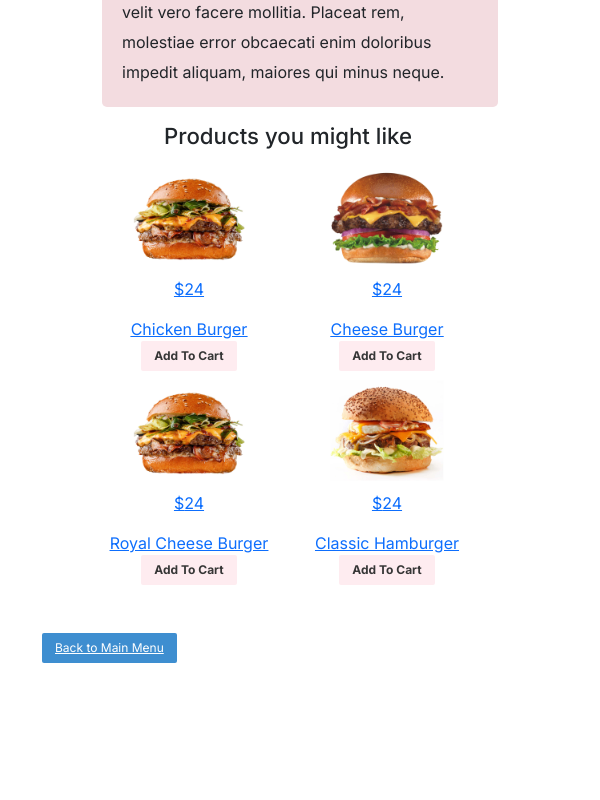
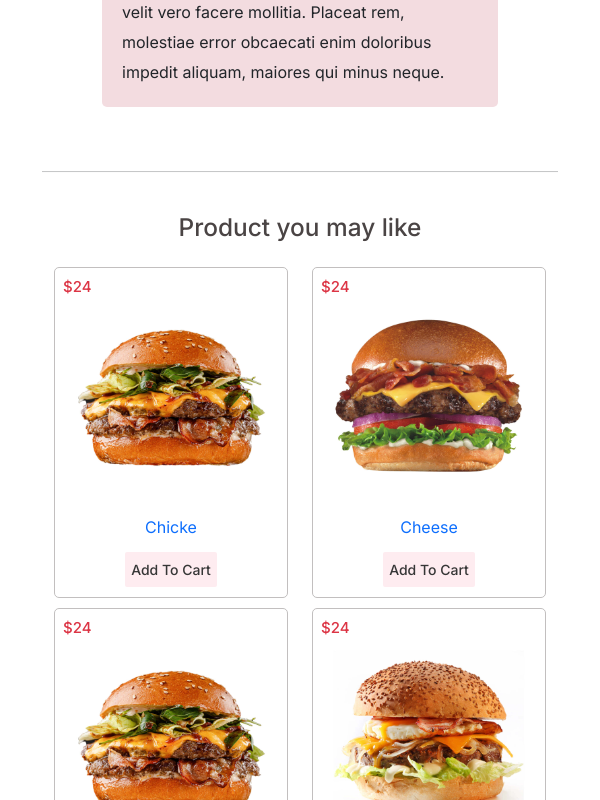
Before and after one commit to nevine1/next-redux-restaurant-reservation-online, a Next.js app: page /pages/menus/01 in a window 600 px wide. Shown: the part 1540-2340 px from the top of the page. Before the commit the page ends 2203 px from the top, so only its background shows below. Built offline with nearby package versions, Linux system fonts and the light colour scheme.

Commit message:
new changes for responsive

```diff
--- a/app/components/HomePage.js
+++ b/app/components/HomePage.js
@@ -107,7 +107,7 @@ const HomePage = () => {
                 <Row>
                     {
                     filteredFood.map((product) =>(
-                    <Col md={3} lg={3} sm={6} key={product.id}>
+                    <Col md={3} lg={3} sm={6} xs={12} key={product.id}>
                         <FoodItem {...product}/>
                     </Col>
                         ))
--- a/app/components/UI/FoodItem.js
+++ b/app/components/UI/FoodItem.js
@@ -19,11 +19,10 @@ const FoodItem = ({id, title, price, category, image01}) => {
       <Image src={image01} alt={title} height={120} width={120} className={styles.img}/>
       <p className={styles.price}>${price}</p>
       <div className={styles.itemAddTo}>
-        <Link href={`/pages/menus/${id}`}>{title}</Link>
+        <Link href={`/pages/menus/${id}`} className={styles.titleFoodItem}>{title.slice(0,6)}</Link>
         <button
-          className={`styles.itemBtn button is-danger is-light  is-small has-text-dark`}
+          className={`${styles.itemBtn} button is-danger is-light  is-small has-text-dark`}
             onClick={handleClick}
-            style={{fontWeight: 'bold'}}
           >Add To Cart</button>
       </div>
     </div>
--- a/app/components/UI/Search.js
+++ b/app/components/UI/Search.js
@@ -85,7 +85,7 @@ const pageChange = ({selected}) =>{
                             <h2 className={styles.searchHeading}>This item is not existing, Try again please.</h2>
                         ):(
                             displayPage.map((product) =>(
-                                <Col md={3} lg={3} sm={6} key={product.id}>
+                                <Col md={3} lg={3} sm={6} xs={12} key={product.id}>
                                     <FoodItem {...product}/>
                                 </Col>
                             ))
--- a/app/components/UI/cart/Cart.js
+++ b/app/components/UI/cart/Cart.js
@@ -15,7 +15,7 @@ const Cart = () => {
           <h2 className={styles.cartHeading}>CartItems </h2>
 
         </div>
-        {
+        {/* {
           cartItems.length === 0 ?
             <h4 className={`text-align-center alert alert-danger ${styles.cartItemsHeading}`}>
                Cart is empty
@@ -40,7 +40,7 @@ const Cart = () => {
 
             ))
             </Row>
-        }
+        } */}
       </div>
 
     </>
--- a/app/pages/menus/[id]/page.js
+++ b/app/pages/menus/[id]/page.js
@@ -104,24 +104,19 @@ const page = () => {
 
           </div>
         </Col>
+      </Row>
+      <hr/>
+      <Row className={`${styles.products} d-flex  text-align-center align-items-center`}>
+        <h3 className={styles.detailsHeading2}>Product you may like</h3>
+            {
+              relatedProducts.map((product) =>(
+              <Col lg="3" md="3" sm="6" key={product.id}>
+                <FoodItem {...product} />
+              </Col>
+              ))
 
-
-        <Row className={`d-flex align-content-center justify-content-between text-center ${styles.products}`} >
-          <Col lg="12">
-              <h4>Products you might like</h4>
-          </Col>
-              {relatedProducts.map((product) =>(
-
-                <Col key={product.id} lg="3" md="3" sm="6" >
-
-                    <Link href={`/pages/menus/${product.id}`}>
-                      <FoodItem {...product}/>
-                    </Link>
-
-                </Col>
-              ))}
-          </Row>
-      </Row>
+            }
+        </Row>
       <Link href="/pages/menus" className="button is-info is-small">Back to Main Menu</Link>
      </Container>
 
--- a/app/styles/Styles.module.scss
+++ b/app/styles/Styles.module.scss
@@ -2,6 +2,7 @@ $main-blur: #00aae7;
 $main-blue2: #0099ff;
 $main-red: #dc3545;
 $main-txt-color: #2d2d2d;
+$main-txt-color2: #4a4444;
 $main-bg-color: #f4f4f4;
 $main-bg-dark: #1e1c2a;
 $navbar-bg: #021e39;
@@ -14,7 +15,12 @@ $main-line-height: 37px;
 $main-transition: all 0.5s ease-in-out;
 $title-color: #585b5f;
 $pink-bg: rgb(243, 220, 224);
-/*================================== body =======================*/
+
+.btnItem{
+  padding: 3px 5px;
+  font-size: 15px;
+  font-weight: 500;
+}
 
 /*=================================== header ===================================*/
 .navbar{
@@ -128,6 +134,165 @@ $pink-bg: rgb(243, 220, 224);
   }
 }
 /*==================================== end of navbar styles ======================*/
+
+/*============================= itemComponent Styles ====================*/
+.itemComponent{
+  background-color: #fff;
+  padding: 10px;
+  border-radius: 5px;
+  margin: 10px 20px;
+  border-radius: 5px;
+  border: 1px solid rgb(194, 191, 191);
+  position: relative;
+  overflow:hidden;
+  font-size:16px;
+  .img{
+    margin:5px auto;
+    text-align: center;
+    display:flex;
+    flex-direction: column;
+    align-items: center;
+    width: auto;
+    border-radius: 5px;
+    transition: all 0.6s ease;
+    padding: 10px 5px;
+
+
+  }
+  .price{
+    position: absolute;
+    top:10px;
+    left:10px;
+    color: $main-red;
+    font-size:16px;
+    font-weight: 500;
+  }
+
+  .itemAddTo{
+    margin-top:20px;
+    display: flex;
+    justify-content: space-between;
+     .titleFoodItem{
+      padding: 0;
+      font-size:16px;
+      text-decoration: none;
+     }
+    .itemBtn{
+      @extend .btnItem;
+    }
+  }
+}
+/*================== media query for item component ========*/
+
+@media (max-width: 480px) {
+  .itemComponent{
+    display: flex;
+    flex-wrap: wrap;
+    align-items: center;
+    padding: 10px;
+    margin: 5px 0;
+
+    .img{
+      margin:10px auto;
+      padding: 5px;
+      &:hover{
+        transform: scale(1.2);
+      }
+    }
+    .price{
+      position: absolute;
+      top:8px;
+      left:8px;
+      font-weight:500;
+      font-size:15px;
+    }
+
+    .itemAddTo{
+      display: flex;
+      flex-direction: column;
+      align-items: center;
+      margin: auto;
+       .titleFoodItem{
+        padding: 5px;
+        font-size:16px;
+       }
+
+      .itemBtn{
+        border-radius: 2px;
+        margin-top: 8px;
+        font-size: 14px;
+        font-weight: 500;
+        transition: all 0.5s ease;
+
+      }
+    }
+  }
+}
+
+
+@media (min-width: 481px) and (max-width: 767px) {
+  .itemComponent{
+    display: flex;
+    flex-wrap: wrap;
+    align-items: center;
+    padding: 10px;
+    margin: 5px 0;
+
+    .img{
+      margin:10px auto;
+      padding: 5px;
+      &:hover{
+        transform: scale(1.2);
+      }
+    }
+    .price{
+      position: absolute;
+      top:8px;
+      left:8px;
+      font-weight:500;
+      font-size:15px;
+    }
+
+    .itemAddTo{
+      display: flex;
+      flex-direction: column;
+      align-items: center;
+      margin: auto;
+       .titleFoodItem{
+        padding: 5px;
+        font-size:16px;
+       }
+
+      .itemBtn{
+        border-radius: 2px;
+        margin-top: 8px;
+        font-size: 14px;
+        font-weight: 500;
+        transition: all 0.5s ease;
+
+      }
+    }
+  }
+}
+
+
+@media (min-width: 768px) and (max-width: 1024px){
+
+}
+
+
+@media (min-width: 1025px) and (max-width: 1280px){
+
+}
+
+
+@media (min-width: 1281px) {
+
+}
+
+/*================================== body =======================*/
+
+
 /*==================================== end of homepage banner styles ======================*/
 .banner{
   height: 90vh;
@@ -271,58 +436,12 @@ $pink-bg: rgb(243, 220, 224);
 
   }
   .products{
-
-    padding: 30px;
     margin: 0 auto;
+    padding: 30px 100px;
     background-color: $main-bg-dark;
 
     .FoodItem{
-      background-color: #fff;
-      padding: 10px;
-      border-radius: 5px;
-      margin: 10px 20px;
-      border-radius: 5px;
-      border: 1px solid red;
-      position: relative;
-      overflow:hidden;
-      .img{
-        margin:5px auto;
-        width: 100%;
-        border-radius: 5px;
-        transition: all 0.6s ease;
-        margin-bottom:5px;
-        &:hover{
-          transform: scale(1.07);
-        }
-      }
-      .price{
-        position: absolute;
-        top:10px;
-        left:10px;
-        color: red;
-        font-size:19px;
-        font-weight: 500;
-      }
-      .add{
-        position: absolute;
-        top:10px;
-        right:10px;
-        color: red;
-        font-size:19px;
-        font-weight: 500;
-      }
-
-      .itemAddTo{
-        display: flex;
-        justify-content: space-between;
-         p{
-          padding: 0;
-          font-weight: 500;
-         }
-        .itemBtn{
-          border-radius: 5px;
-        }
-      }
+      @extend .itemComponent;
     }
   }
 }
@@ -428,63 +547,7 @@ $pink-bg: rgb(243, 220, 224);
         font-size: 20px;
       }
       .FoodItem{
-        background-color: #fff;
-        padding: 10px;
-        border-radius: 5px;
-        margin: 10px 20px;
-        border-radius: 5px;
-        border: 1px solid rgb(194, 191, 191);
-        position: relative;
-        overflow:hidden;
-        font-size:16px;
-        .img{
-          margin:5px auto;
-          text-align: center;
-          display:flex;
-          flex-direction: column;
-          align-items: center;
-          width: auto;
-          border-radius: 5px;
-          transition: all 0.6s ease;
-          padding: 10px 5px;
-
-          &:hover{
-            transform: scale(1.17);
-          }
-        }
-        .price{
-          position: absolute;
-          top:10px;
-          left:10px;
-          color: red;
-          font-size:16px;
-          font-weight: 500;
-        }
-        /* .add{
-          position: absolute;
-          top:10px;
-          right:10px;
-          color: red;
-          font-size:16px;
-          font-weight: 500;
-          padding:3px 6px;
-        } */
-
-        .itemAddTo{
-          margin-top:20px;
-          display: flex;
-          justify-content: space-between;
-           .itemTitle{
-            padding: 0;
-            font-size:15px;
-           }
-          .itemBtn{
-            border-radius: 5px !important;
-            padding: 3px 6px !important;
-            border-radius: 3px !important;
-            background-color: blue !important;
-          }
-        }
+       @extend .itemComponent;
       }
     }
     .pagination{
@@ -578,6 +641,20 @@ $pink-bg: rgb(243, 220, 224);
     }
 
   }
+
+  .products{
+    margin: 20px auto;
+    padding: 9 100px;
+
+    .detailsHeading2{
+      margin: 20px auto;
+      text-align: center;
+      color: $main-txt-color2;
+    }
+    .FoodItem{
+      @extend .itemComponent;
+    }
+  }
 }
 .tabsText{
   background-color:rgba(255, 255, 255, 0.5);
@@ -588,6 +665,7 @@ $pink-bg: rgb(243, 220, 224);
       padding: 20px;
       line-height: 30px;
   }
+
 }
 
 /*==================================== Cart.js styles ============================= */
@@ -642,3 +720,40 @@ $pink-bg: rgb(243, 220, 224);
 
   }
 }
+
+
+
+/* Media Query for Mobile Devices */
+/* @media (max-width: 480px) {
+  body {
+      background-color: red;
+  }
+} */
+
+/* Media Query for low resolution  Tablets, Ipads */
+/* @media (min-width: 481px) and (max-width: 767px) {
+  body {
+      background-color: yellow;
+  }
+} */
+
+/* Media Query for Tablets Ipads portrait mode */
+/* @media (min-width: 768px) and (max-width: 1024px){
+  body {
+      background-color: blue;
+  }
+}
+ */
+/* Media Query for Laptops and Desktops */
+/* @media (min-width: 1025px) and (max-width: 1280px){
+  body {
+      background-color: green;
+  }
+} */
+
+/* Media Query for Large screens */
+/* @media (min-width: 1281px) {
+  body {
+      background-color: white;
+  }
+} */
--- a/package.json
+++ b/package.json
@@ -43,6 +43,7 @@
     "remixicon": "^3.3.0",
     "sass": "^1.62.1",
     "styled-components": "^5.3.10",
+    "swiper": "^10.0.4",
     "time-fns": "^1.0.3"
   },
   "devDependencies": {
```
Also changed, not shown: 1 other file (tests, documents, lock files or other folders).
